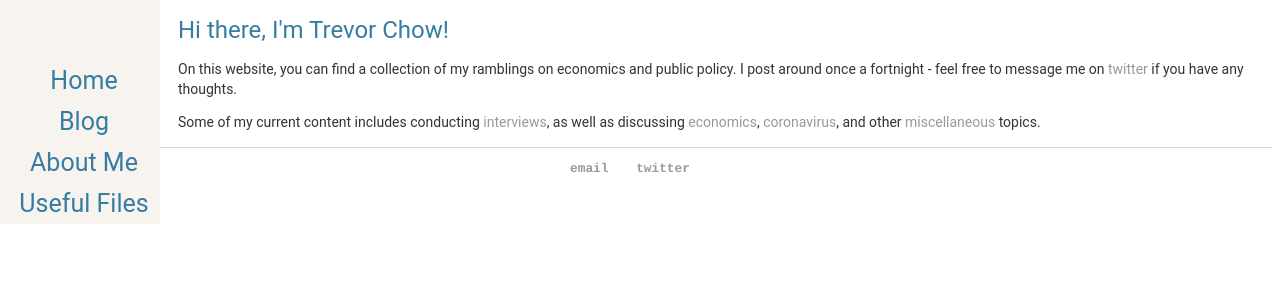
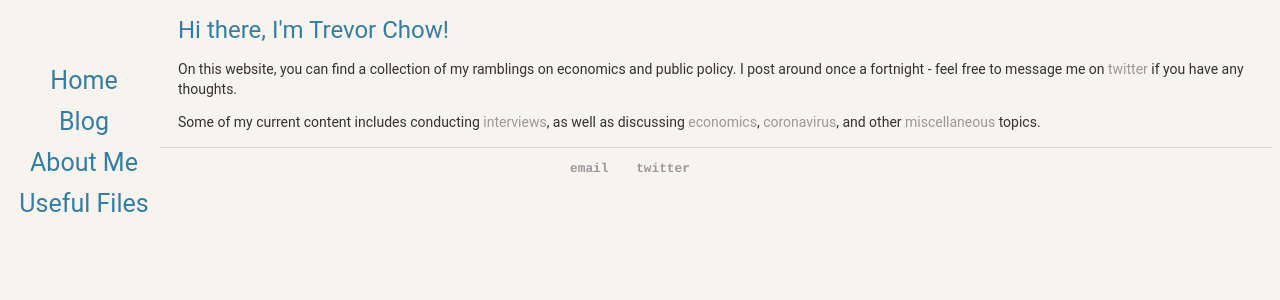
Before and after one commit to tmychow/tmychow.github.io, a Jekyll site: the page built from index.html, in a window 1280 px wide. Shown: the top 300 px of the page. Built offline with Jekyll 4.4.1, drawn with Linux system fonts in a browser that asks for light colours.

Commit message:
Update main.css

```diff
--- a/css/main.css
+++ b/css/main.css
@@ -1,6 +1,3 @@
-<link href='http://fonts.googleapis.com/css?family=Roboto:400,700,400italic,700italic' rel='stylesheet' type='text/css'>
-
-
 body {
     background-color: hsl(35, 36%, 95%);
 }
```
